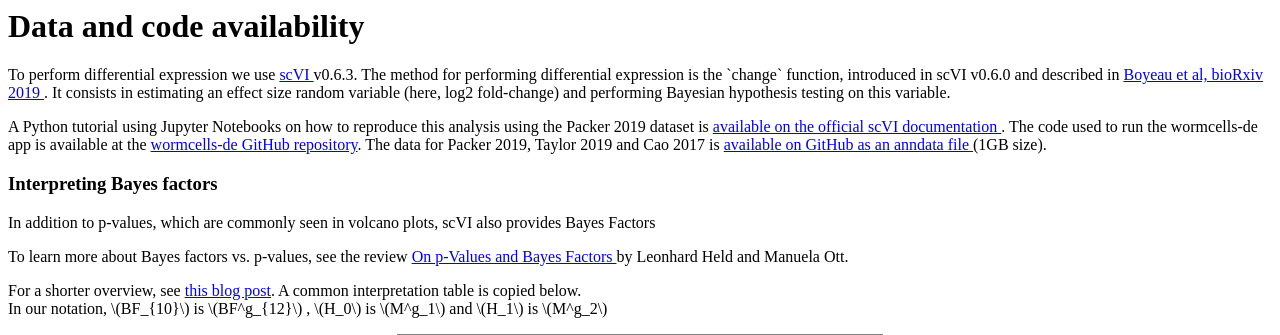
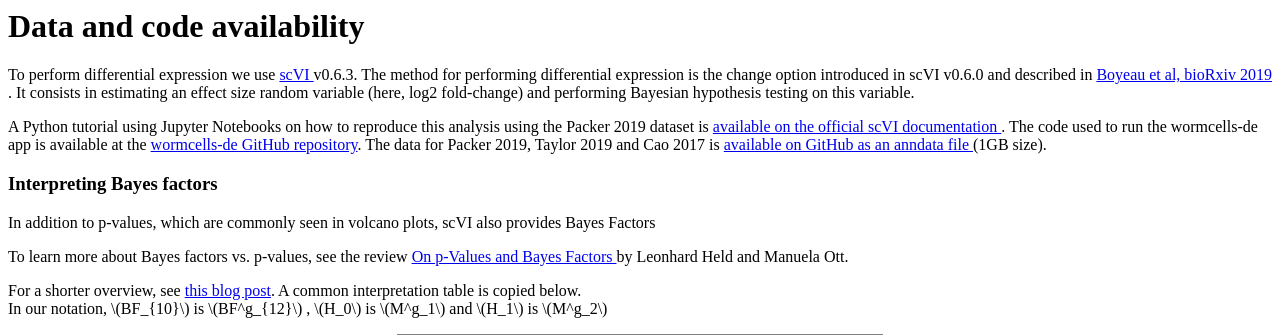
Before and after one commit to dibidave/wormcells-de, a Flask app: template templates/bayes_factors.html in a window 1280 px wide. Shown: the top 335 px of the page. Run offline with Flask 2, Linux system fonts and the light colour scheme; the template is opened without the code that fills it, so the values that code supplies are empty.

Commit message:
edit description of scvi de

```diff
--- a/templates/bayes_factors.html
+++ b/templates/bayes_factors.html
@@ -1,7 +1,7 @@
 <h1> Data and code availability </h1>
 
 <p> To perform differential expression we use <a href="https://scvi.readthedocs.io/en/stable/index.html">scVI </a> v0.6.3.
-    The method for performing differential expression is the `change` function, introduced in scVI v0.6.0 and described
+    The method for performing differential expression is the change option introduced in scVI v0.6.0 and described
     in <a href="https://doi.org/10.1101/794289">Boyeau et al, bioRxiv 2019 </a>.  It consists in estimating an effect
     size random variable (here, log2 fold-change) and performing Bayesian hypothesis testing on this variable.
 </p>
```
